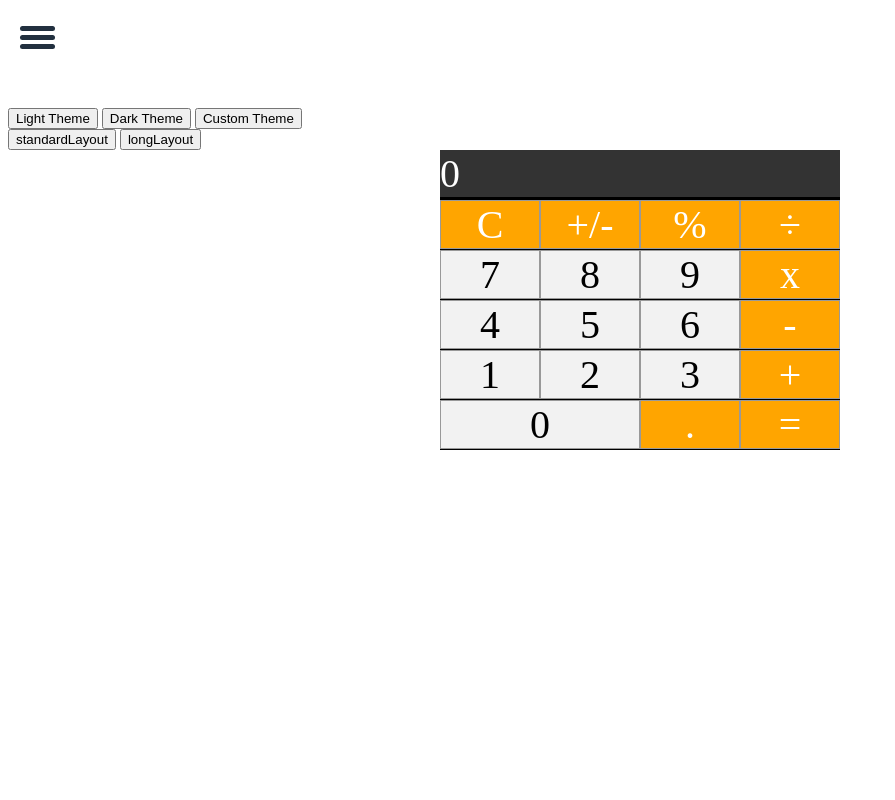
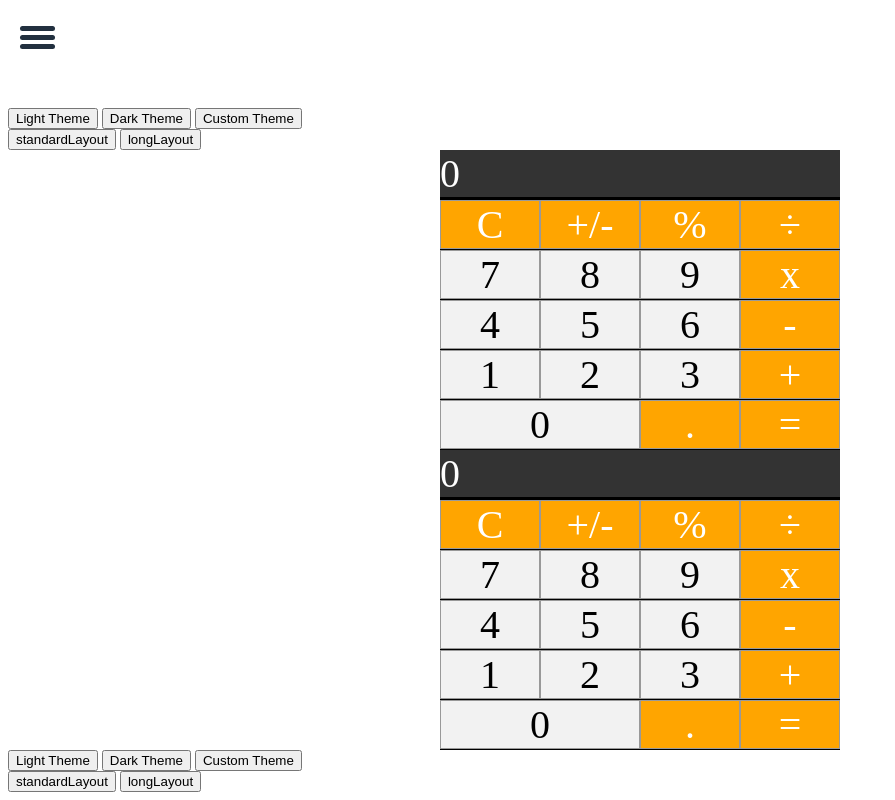
Before and after one commit to nivoset/web-components, a website with bundled scripts: page calculator/index.html in a window 1280 px wide. Shown: the whole page, without its empty margins (0-895 px from the left). Built offline with nearby package versions, Linux system fonts and the light colour scheme.

Commit message:
added second calculator and second set of controls

```diff
--- a/calculator/index.html
+++ b/calculator/index.html
@@ -9,14 +9,21 @@
 </head>
 <body class="blue-theme">
     <menu-bar>
-        <button onclick="lightTheme()">Light Theme</button>
-        <button onclick="darkTheme()">Dark Theme</button>
-        <button onclick="customTheme()">Custom Theme</button>
+        <button onclick="lightTheme(0)">Light Theme</button>
+        <button onclick="darkTheme(0)">Dark Theme</button>
+        <button onclick="customTheme(0)">Custom Theme</button>
         <br/>
-        <button onclick="standardLayout()">standardLayout</button>
-        <button onclick="longLayout()">longLayout</button>
+        <button onclick="standardLayout(0)">standardLayout</button>
+        <button onclick="longLayout(0)">longLayout</button>
+        <web-calculator></web-calculator>
         <web-calculator></web-calculator>
 
+        <button onclick="lightTheme(1)">Light Theme</button>
+        <button onclick="darkTheme(1)">Dark Theme</button>
+        <button onclick="customTheme(1)">Custom Theme</button>
+        <br/>
+        <button onclick="standardLayout(1)">standardLayout</button>
+        <button onclick="longLayout(1)">longLayout</button>
     </menu-bar>
 </body>
 <style>
@@ -34,13 +41,13 @@
     }
 </style>
 <script>
-    const calculator = document.querySelector("web-calculator");
-    const lightTheme = () => calculator.theme = "light";
-    const darkTheme = () => calculator.theme = "dark";
-    const customTheme = () => calculator.theme = "custom";
+    const calculator = document.querySelectorAll("web-calculator");
+    const lightTheme = num => calculator[num].theme = "light";
+    const darkTheme = num => calculator[num].theme = "dark";
+    const customTheme = num => calculator[num].theme = "custom";
 
-    const standardLayout = () => calculator.layout = "standard";
-    const longLayout = () => calculator.layout = "long";
+    const standardLayout = num => calculator[num].layout = "standard";
+    const longLayout = num => calculator[num].layout = "long";
 
 </script>
 </html>
```
